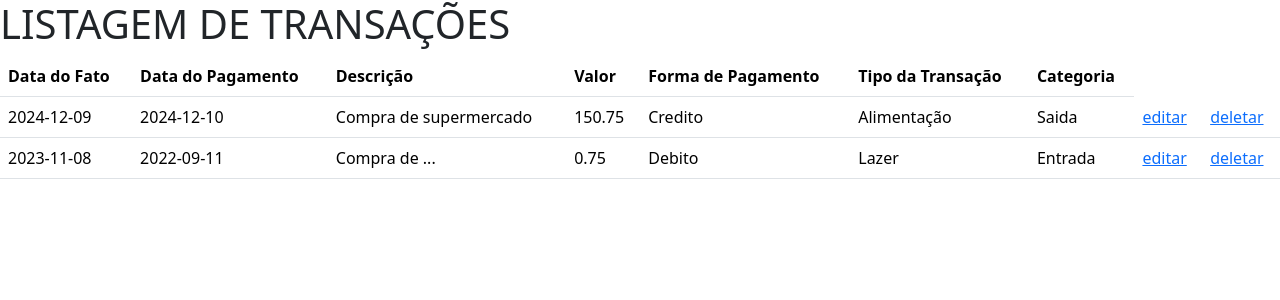
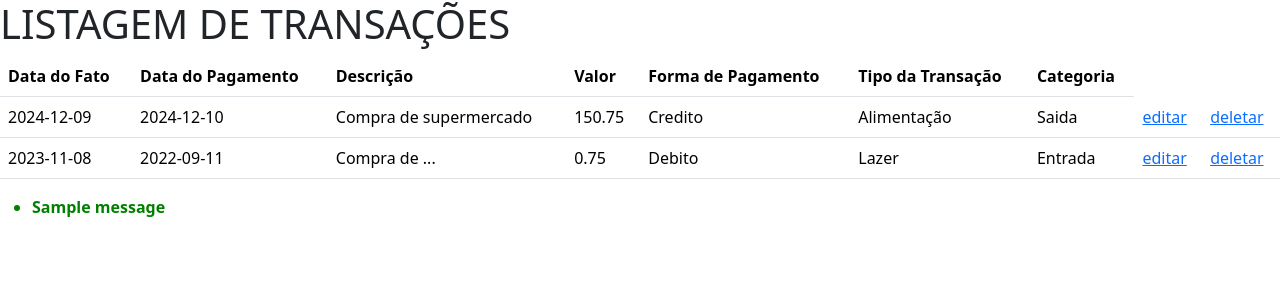
Before and after one commit to dihparaguai/my.project.smart-fi, a Flask app: page /transaction-history in a window 1280 px wide. Shown: the top 300 px of the page. Run offline with Flask 3, Linux system fonts and the light colour scheme; one stand-in notice (Sample message) is shown.

Commit message:
Adicionada estilização aos botões com Bootstrap. Adicionada mensagem com 'flash()' e sua estilização conforme a 'category' da mensagem.

```diff
--- /dev/null
+++ b/static/app.css
@@ -0,0 +1,14 @@
+/* personaliza a cor do flask-flash cada tipo de mensagem */
+.error {
+    color: red;
+    font-weight: bold;
+}
+
+.success {
+    color: green;
+    font-weight: bold;
+}
+
+.info {
+    color: blue;
+}
--- a/templates/template.html
+++ b/templates/template.html
@@ -5,11 +5,22 @@
     <meta name="viewport" content="width=device-width, initial-scale=1.0">
     <title>Lista</title>
     <link href="https://cdn.jsdelivr.net/npm/bootstrap@5.3.3/dist/css/bootstrap.min.css" rel="stylesheet" integrity="sha384-QWTKZyjpPEjISv5WaRU9OFeRpok6YctnYmDr5pNlyT2bRjXh0JMhjY6hW+ALEwIH" crossorigin="anonymous">
+    <link rel="stylesheet" href="../static/app.css">
+
 </head>
 <body>
 
     {% block content %}
     {% endblock %}
 
+    {% with messages = get_flashed_messages(with_categories=True) %}
+        {% if messages %}
+            <ul>
+                {% for category, message in messages %}
+                    <li class="{{ category }}">{{ message }}</li>
+                {% endfor %}
+            </ul>
+        {% endif %}
+    {% endwith %}
 </body>
 </html>
```
